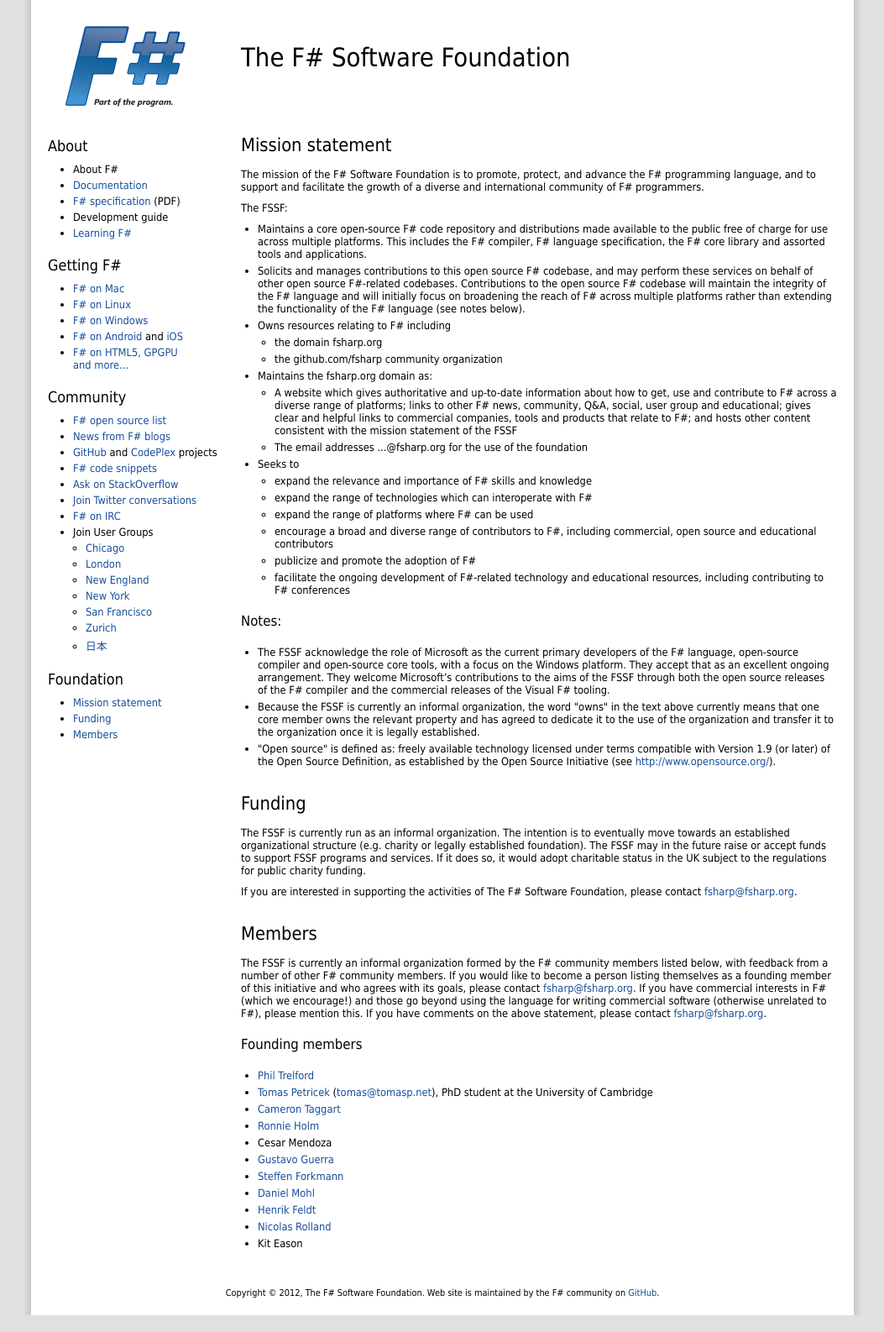
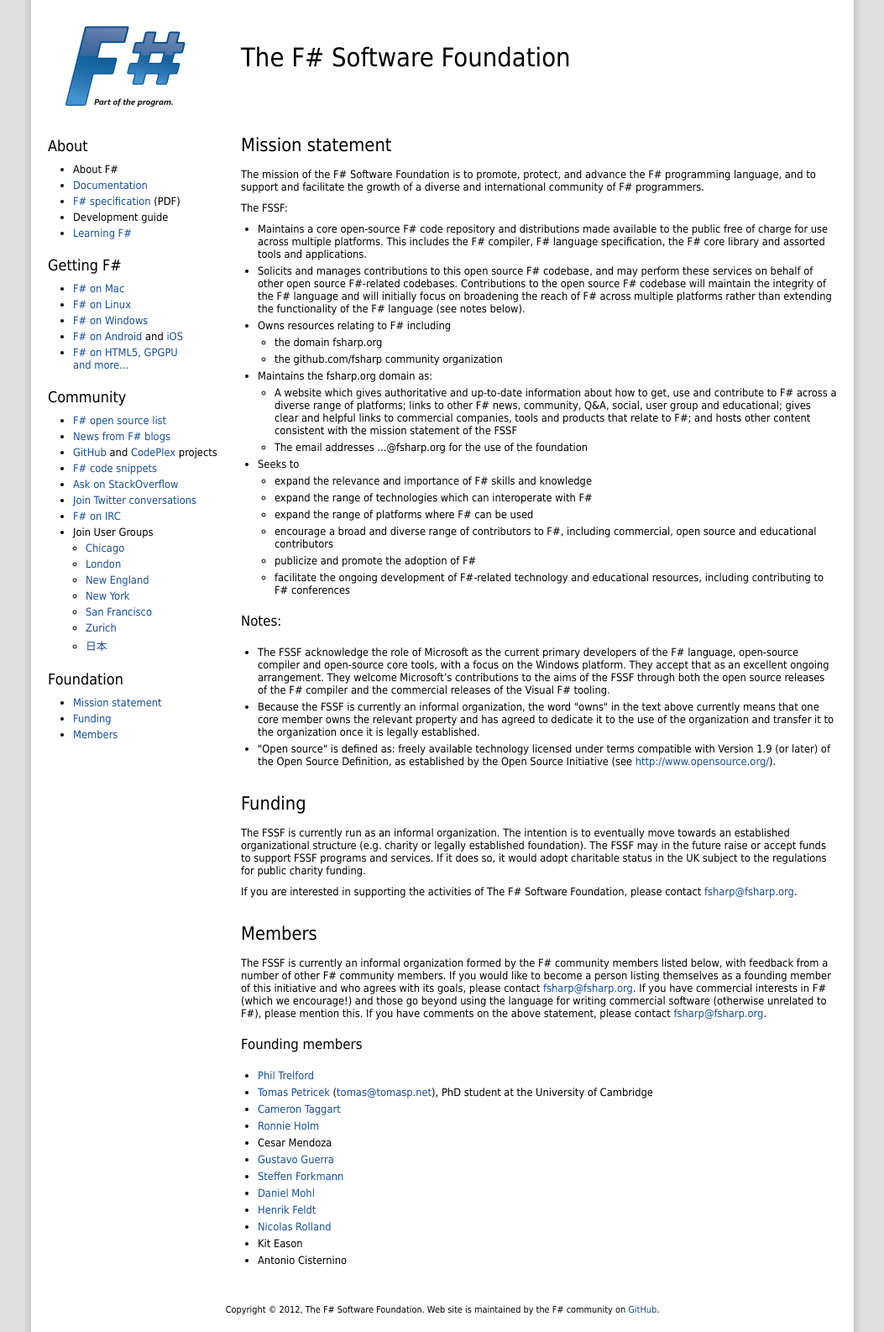
Before and after one commit to fsharp/fsharp.org, a Jekyll site: the page built from foundation.html, in a window 1280 px wide. Shown: the whole page at 84% size, without its empty margins (113-1166 px from the left). Built offline with Jekyll 4.4.1, drawn with Linux system fonts in a browser that asks for light colours; nearby versions of some CDN libraries; some web fonts are replaced; comment, search, counter and statistics services are not loaded.

Commit message:
Adding Antonio

```diff
--- a/foundation.html
+++ b/foundation.html
@@ -72,5 +72,6 @@
   <li><a href="http://haf.github.com">Henrik Feldt</a></li>
   <li><a href="http://blog.xquant.net">Nicolas Rolland</a></li>
   <li>Kit Eason</li>
+  <li>Antonio Cisternino</li>
 </ul>
 </div>
```
